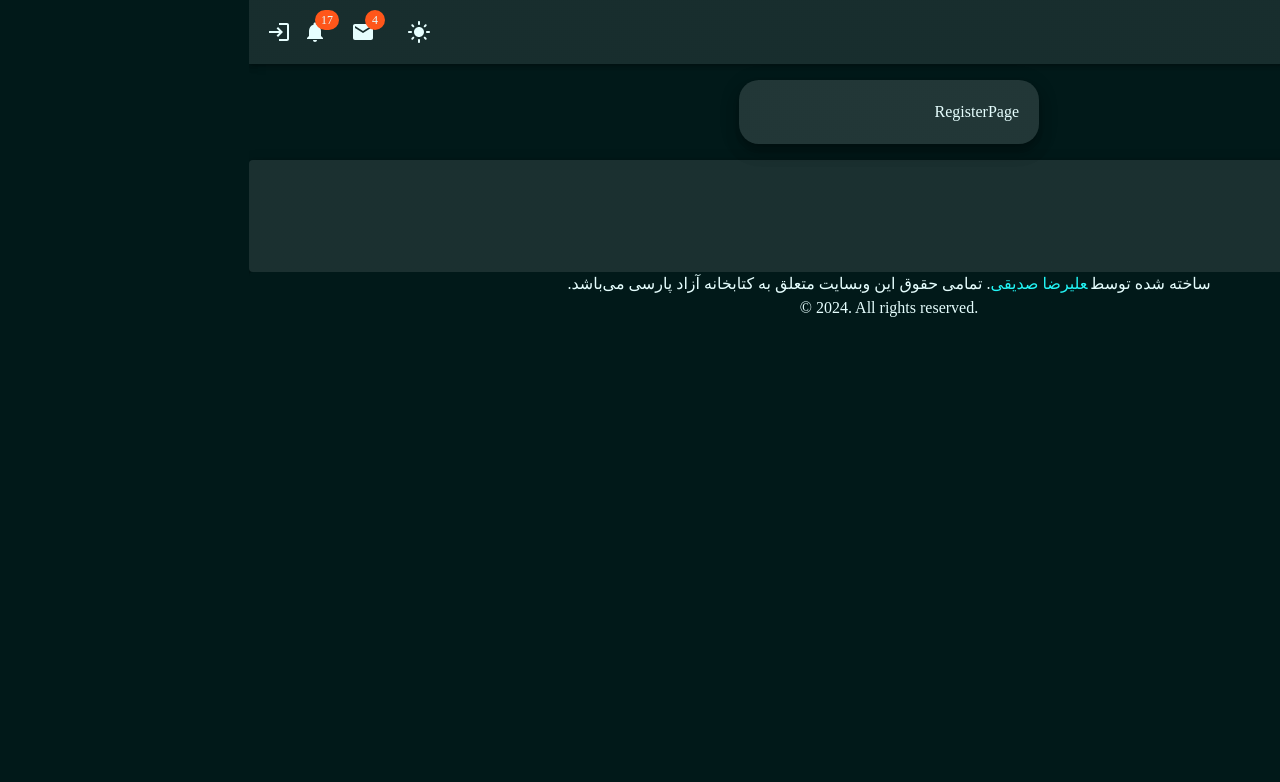
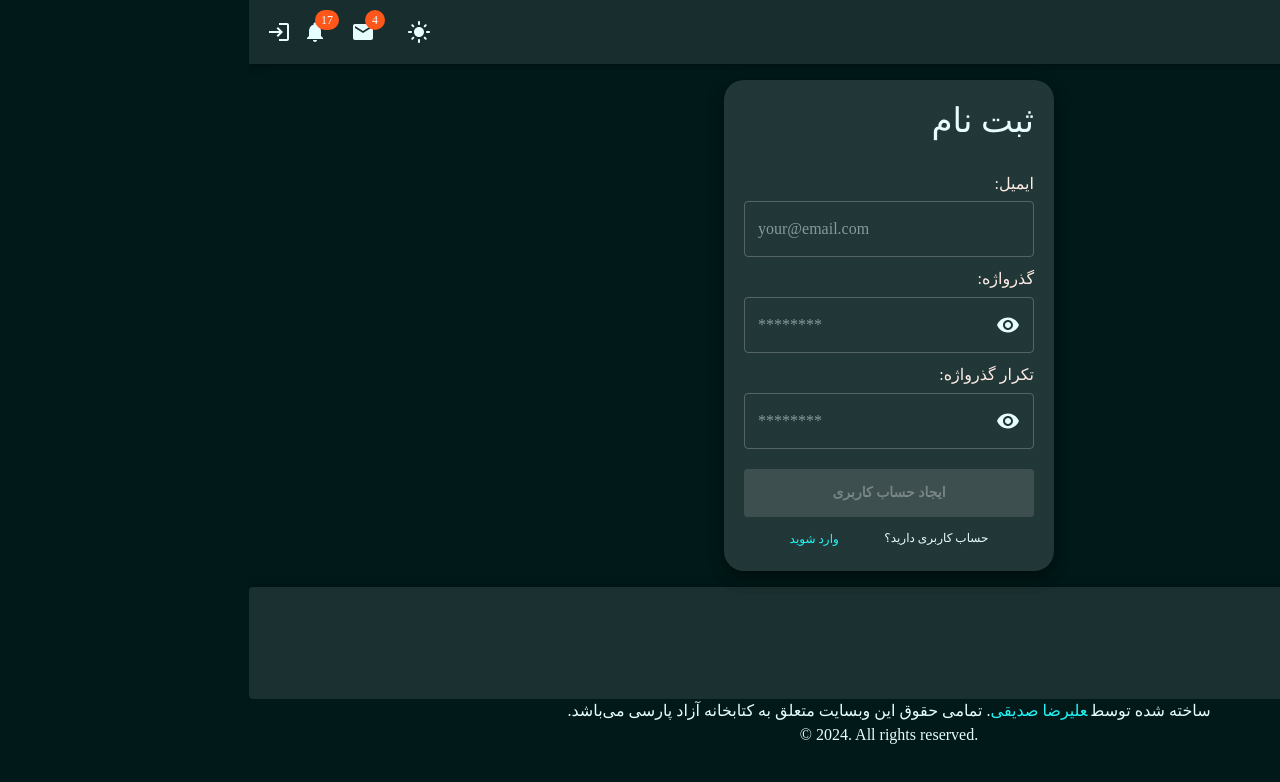
Before and after one commit to persianccbook/frontend, a Next.js app: page /auth/register in a window 1280 px wide. Shown: the top 782 px of the page. Built offline with nearby package versions, Linux system fonts and the light colour scheme.

Commit message:
implement register logic

```diff
--- a/app/auth/register/page.tsx
+++ b/app/auth/register/page.tsx
@@ -1,9 +1,206 @@
-import React from 'react'
+"use client";
+import { zodResolver } from "@hookform/resolvers/zod";
+import { Visibility, VisibilityOff } from "@mui/icons-material";
+import {
+  Box,
+  Button,
+  FormControl,
+  FormLabel,
+  InputAdornment,
+  Link,
+  TextField,
+  Typography,
+} from "@mui/material";
+import React, { useState } from "react";
+import { useForm } from "react-hook-form";
+import { z } from "zod";
+import NextLink from "next/link";
+import { AuthService, SignInSchema } from "../../../openapi";
+
+const schema = z
+  .object({
+    email: z
+      .string()
+      .min(1, { message: "وارد کردن این فیلد ضروری است." })
+      .email("آدرس ایمیل وارد شده معتبر نمی‌باشد."),
+    password: z.string().min(1, { message: "وارد کردن این فیلد ضروری است." }),
+    confirmPassword: z
+      .string()
+      .min(1, { message: "وارد کردن این فیلد ضروری است." }),
+  })
+  .superRefine(({ confirmPassword, password }, ctx) => {
+    if (confirmPassword !== password) {
+      ctx.addIssue({
+        code: "custom",
+        message: "گذرواژه‌های وارد شده منطبق نیستند.",
+        path: ["confirmPassword"],
+      });
+    }
+  });
+
+type FormData = z.infer<typeof schema>;
 
 const RegisterPage = () => {
+  const [isPasswordVisible, setPasswordVisibility] = useState(false);
+
+  const {
+    register,
+    handleSubmit,
+    formState: { errors, isValid },
+  } = useForm<FormData>({ resolver: zodResolver(schema), mode: "onChange" });
+
+  const onSubmit = async (data: FormData) => {
+    try {
+      await AuthService.apiAuthApiRegister({
+        email:data.email,password:data.password
+      } as SignInSchema);
+    } catch (error: any) {
+      console.log(error);
+    }
+    console.log(data);
+  };
   return (
-    <div>RegisterPage</div>
-  )
-}
+    <>
+      <Typography variant="h4" sx={{ mb: 15 }}>
+        ثبت نام
+      </Typography>
+      {/* {apiError && (
+        <Typography variant="caption" color="error">
+          ایمیل یا گذرواژه وارد شده اشتباه است.
+        </Typography>
+      )} */}
+      <form onSubmit={handleSubmit(onSubmit)}>
+        <FormControl sx={{ minWidth: 290 }}>
+          <FormLabel sx={{ mb: 3 }}>ایمیل:</FormLabel>
+          <TextField
+            {...register("email")}
+            type="text"
+            dir="ltr"
+            placeholder="your@email.com"
+            sx={{ mb: 5 }}
+          />
+          {errors.email && (
+            <Typography variant="caption" color="error">
+              {errors.email.message}
+            </Typography>
+          )}
+          <FormLabel
+            sx={{
+              display: "flex",
+              justifyContent: "space-between",
+              alignItems: "center",
+              mb: 3,
+            }}
+          >
+            <Typography>گذرواژه:</Typography>
+          </FormLabel>
+          <TextField
+            {...register("password")}
+            type={isPasswordVisible ? "text" : "password"}
+            dir="ltr"
+            placeholder="********"
+            sx={{ mb: 5 }}
+            InputProps={{
+              endAdornment: (
+                <InputAdornment position="end" sx={{ pr: "0px" }}>
+                  <Button
+                    variant="contained"
+                    color="secondary"
+                    onClick={() => setPasswordVisibility(!isPasswordVisible)}
+                    sx={{
+                      p: 0,
+                      minWidth: 2,
+                      backgroundColor: "transparent",
+                      "&:hover": {
+                        backgroundColor: "transparent",
+                      },
+                    }}
+                    disableRipple
+                    disableElevation
+                  >
+                    {isPasswordVisible ? <VisibilityOff /> : <Visibility />}
+                  </Button>
+                </InputAdornment>
+              ),
+            }}
+          />
+          {errors.password && (
+            <Typography variant="caption" color="error">
+              {errors.password.message}
+            </Typography>
+          )}
+          <FormLabel
+            sx={{
+              display: "flex",
+              justifyContent: "space-between",
+              alignItems: "center",
+              mb: 3,
+            }}
+          >
+            <Typography>تکرار گذرواژه:</Typography>
+          </FormLabel>
+          <TextField
+            {...register("confirmPassword")}
+            type={isPasswordVisible ? "text" : "password"}
+            dir="ltr"
+            placeholder="********"
+            sx={{ mb: 5 }}
+            InputProps={{
+              endAdornment: (
+                <InputAdornment position="end" sx={{ pr: "0px" }}>
+                  <Button
+                    variant="contained"
+                    color="secondary"
+                    onClick={() => setPasswordVisibility(!isPasswordVisible)}
+                    sx={{
+                      p: 0,
+                      minWidth: 2,
+                      backgroundColor: "transparent",
+                      "&:hover": {
+                        backgroundColor: "transparent",
+                      },
+                    }}
+                    disableRipple
+                    disableElevation
+                  >
+                    {isPasswordVisible ? <VisibilityOff /> : <Visibility />}
+                  </Button>
+                </InputAdornment>
+              ),
+            }}
+          />
+          {errors.confirmPassword && (
+            <Typography variant="caption" color="error">
+              {errors.confirmPassword.message}
+            </Typography>
+          )}
+          <Button
+            type="submit"
+            color="secondary"
+            disabled={!isValid}
+            variant="contained"
+            sx={{ height: "3rem", fontWeight: "bold", my: 5 }}
+          >
+            ایجاد حساب کاربری
+          </Button>
+          <Box
+            sx={{
+              display: "flex",
+              justifyContent: "space-evenly",
+              alignItems: "center",
+            }}
+          >
+            <Typography variant="caption">حساب کاربری دارید؟</Typography>
+            <NextLink href="/auth/login" passHref>
+              <Link component="button" variant="caption" underline="none">
+                وارد شوید
+              </Link>
+            </NextLink>
+          </Box>
+        </FormControl>
+      </form>
+    </>
+  );
+};
 
-export default RegisterPage
+export default RegisterPage;
```
